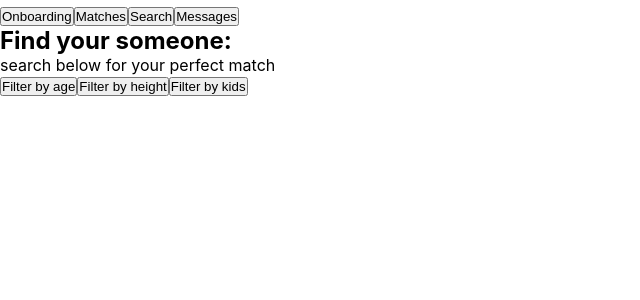
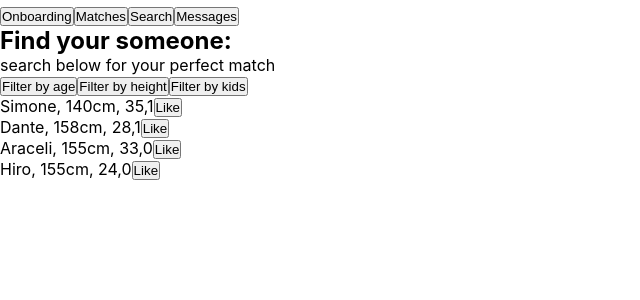
Before and after one commit to russellcs/ft1-dating-app, a React (Create React App) app: page / in a window 1280 px wide. Both pictures are taken after a click on the button "Search". Shown: the top 300 px of the page, without its empty margins (0-640 px from the left). Built offline with nearby package versions, Linux system fonts and the light colour scheme.

Commit message:
reformat loaction search function

```diff
--- a/package.json
+++ b/package.json
@@ -6,6 +6,7 @@
     "@testing-library/jest-dom": "^5.16.2",
     "@testing-library/react": "^12.1.4",
     "@testing-library/user-event": "^13.5.0",
+    "axios": "^0.26.1",
     "joi": "^17.6.0",
     "node-sass": "^7.0.1",
     "react": "^17.0.2",
--- a/src/components/Search.jsx
+++ b/src/components/Search.jsx
@@ -1,14 +1,13 @@
 import DisplayMatches from "./displayMatches";
-import { calculateAge } from "./utils/utils";
+import { getAge } from "../utils/matchingUtil";
+import { findDistanceFromLongsAndLats } from "../utils";
 
 const Search = (props) => {
   const { users } = props;
 
   // preferences of user
-  const { min, max } = props.users[0].preferences.height;
-  const { minAge, maxAge } = props.users[0].preferences;
-  const { kidsAccepted } = props.users[0].preferences;
-  // const prefferedDistance = 10
+  const { height, age, kidsAccepted, acceptedDistance } = users[0].preferences;
+
   const acceptedReligions = [...props.users[0].preferences.acceptedReligions];
 
   let potentialMatches = [...users];
@@ -16,25 +15,56 @@ const Search = (props) => {
   // filter height
   potentialMatches = potentialMatches.filter((item) => {
     return (
-      item.personalDetails.height > min && item.personalDetails.height < max
+      item.personalDetails.height > height.min &&
+      item.personalDetails.height < height.max
     );
   });
 
   // filter age ( loosely )
-  potentialMatches = potentialMatches.filter((item) => {
-    let age = calculateAge(item.personalDetails.dob.year);
-    return age > minAge && age < maxAge;
-  });
+  // potentialMatches = potentialMatches.filter((item) => {
+  //   let age = getAge(item);
+  //   return age > age.min && age < age.max;
+  // });
 
   //filter by existing children
-  potentialMatches = potentialMatches.filter((item) => {
-    return item.personalDetails.kids === kidsAccepted;
-  });
+  // potentialMatches = potentialMatches.filter((item) => {
+  //   return item.personalDetails.kids === kidsAccepted;
+  // });
 
   //filter by accepted religions
-  potentialMatches = potentialMatches.filter((item) => {
-    return acceptedReligions.includes(item.personalDetails.religion);
-  });
+  // potentialMatches = potentialMatches.filter((item) => {
+  //   return acceptedReligions.includes(item.personalDetails.religion);
+  // });
+
+  // filter by location
+  // const userPostcode = (users[0].personalDetails.location.postCode).toUpperCase();
+  // const potentialMatchPostcode = (users[1].personalDetails.location.postCode).toUpperCase();
+
+  // not called here - repeated everytime a search happens - but on intial information entry
+  // async function getUserLngLat(userPostcode) {
+  //   const userLngLat = await getLngLat(userPostcode);
+  //   console.log(userLngLat)
+  // }
+  // getUserLngLat(userPostcode)
+
+  // potentialMatches = potentialMatches.filter((users) => {
+  //   return findDistanceFromLongsAndLats(userLocation, users.personalDetails.location) < acceptedDistance;
+  // })
+
+  const distanceFilter = (user) => {
+    // checks if users location is more less than accepted distance
+    const distanceCheck = (user1, user2) => {
+      const user1Location = user1.personalDetails.location;
+      const user1AcceptedDistance = user1.preferences.acceptedDistance;
+      const user2Location = user2.personalDetails.location;
+
+      return (
+        findDistanceFromLongsAndLats(user1Location, user2Location) <
+        user1AcceptedDistance
+      );
+    };
+    return distanceCheck(currentUser, user) && distanceCheck(user, currentUser);
+  };
 
   return (
     <>
--- a/src/components/displayMatches.jsx
+++ b/src/components/displayMatches.jsx
@@ -1,4 +1,4 @@
-import { calculateAge } from "./utils/utils";
+import { getAge } from "../utils/matchingUtil";
 
 const DisplayMatches = (props) => {
   return (
@@ -9,7 +9,7 @@ const DisplayMatches = (props) => {
             <p>
               {item.personalDetails.name.firstName},{" "}
               {item.personalDetails.height}cm,{" "}
-              {calculateAge(item.personalDetails.dob.year)},
+              {getAge(item)},
               {item.personalDetails.religion}
               {false && item.personalDetails.kids}
               <button>Like</button>
--- a/src/components/utils/utils.js
+++ /dev/null
@@ -1,3 +0,0 @@
-export const calculateAge = (year) => {
-    return 2020 - year;
-}
--- a/src/mock/index.js
+++ b/src/mock/index.js
@@ -32,7 +32,12 @@ export const users = [
     personalDetails: {
       name: { firstName: "Abdul", lastName: "Aroyo" },
       dob: { year: "1993", months: "12", day: "23" },
-      location: { town: "London", postCode: "se21 0pt" },
+      location: {
+        town: "London",
+        postCode: "se27 0sr",
+        longitude: -0.105,
+        latitude: 51.43,
+      },
       kids: undefined, // undefined: not saying, false: no, true: Yes
       religion: 7,
       height: 165,
@@ -41,12 +46,13 @@ export const users = [
     },
     preferences: {
       lifeStyle: { marriage: true, casual: false, openToKids: 1 },
-      age: { min: 24, max: 42 },
+      age: { min: 24, max: 42 }, //
       acceptedReligions: [],
-      height: { min: 130, max: 160 },
-      gender: [1],
+      height: { min: 130, max: 160 }, //
+      gender: [1], //
       kidsAccepted: 2, // 0: not saying, 2: not sure, 3: open to kids, 4: want kids
       smokers: false,
+      acceptedDistance: 20, //
     },
     seen: [],
     matches: [6, 3, 2],
@@ -61,7 +67,12 @@ export const users = [
     personalDetails: {
       name: { firstName: "Simone", lastName: "Duboir" },
       dob: { year: "1987", months: "3", day: "3" },
-      location: { town: "London", postCode: "n1" },
+      location: {
+        town: "London",
+        postCode: "n1 0sr",
+        longitude: -0.118,
+        latitude: 51.54,
+      },
       kids: false,
       religion: 1,
       height: 140,
@@ -76,6 +87,7 @@ export const users = [
       gender: [0, 1, 2, 3, 4],
       kidsAccepted: 4,
       smokers: true,
+      acceptedDistance: 10, //
     },
     seen: [],
     matches: [1, 3, 4, 5, 6], //ids
@@ -90,7 +102,12 @@ export const users = [
     personalDetails: {
       name: { firstName: "Dante", lastName: "Perry" },
       dob: { year: "1993", months: "7", day: "28" },
-      location: { town: "", postCode: "" },
+      location: {
+        town: "",
+        postCode: "SW19 1AA",
+        longitude: -0.1862,
+        latitude: 51.421,
+      },
       kids: false,
       religion: 1,
       height: 158,
@@ -105,6 +122,7 @@ export const users = [
       gender: [0],
       kidsAccepted: 2,
       smokers: true,
+      acceptedDistance: 10, //
     },
     seen: [],
     matches: [1, 2, 6], //ids
@@ -119,7 +137,12 @@ export const users = [
     personalDetails: {
       name: { firstName: "Jamari", lastName: "Zhang" },
       dob: { year: "1999", months: "1", day: "1" },
-      location: { town: "Guilford", postCode: "" },
+      location: {
+        town: "Guildford",
+        postCode: "GU1 4DN",
+        longitude: -0.5685,
+        latitude: 51.24,
+      },
       kids: false,
       religion: 4,
       height: 180,
@@ -134,6 +157,7 @@ export const users = [
       gender: [1, 2, 3],
       kidsAccepted: 3,
       smokers: true,
+      acceptedDistance: 10, //
     },
     seen: [],
     matches: [2, 1, 5], //ids
@@ -148,7 +172,12 @@ export const users = [
     personalDetails: {
       name: { firstName: "Araceli", lastName: "Trujilo" },
       dob: { year: "1988", months: "9", day: "19" },
-      location: { town: "London", postCode: "w1" },
+      location: {
+        town: "London",
+        postCode: "W1 0AA",
+        longitude: -0.134,
+        latitude: 51.517,
+      },
       kids: false,
       religion: 0,
       height: 155,
@@ -163,6 +192,7 @@ export const users = [
       gender: [0, 1],
       kidsAccepted: 0,
       smokers: true,
+      acceptedDistance: 10, //
     },
     seen: [],
     matches: [3, 6, 1], //ids
@@ -177,7 +207,12 @@ export const users = [
     personalDetails: {
       name: { firstName: "Hiro", lastName: "Nazuko" },
       dob: { year: "1997", months: "4", day: "4" },
-      location: { town: "London", postCode: "e2" },
+      location: {
+        town: "London",
+        postCode: "E2 8EA",
+        longitude: -0.076,
+        latitude: 51.315,
+      },
       kids: undefined,
       religion: 0,
       height: 155,
@@ -192,6 +227,7 @@ export const users = [
       gender: [0],
       kidsAccepted: 0,
       smokers: false,
+      acceptedDistance: 10, //
     },
     seen: [],
     matches: [1, 3, 4], //ids
```
Also changed, not shown: 1 other file (tests, documents, lock files or other folders). Lines whose indentation alone changed are shown as unchanged.
